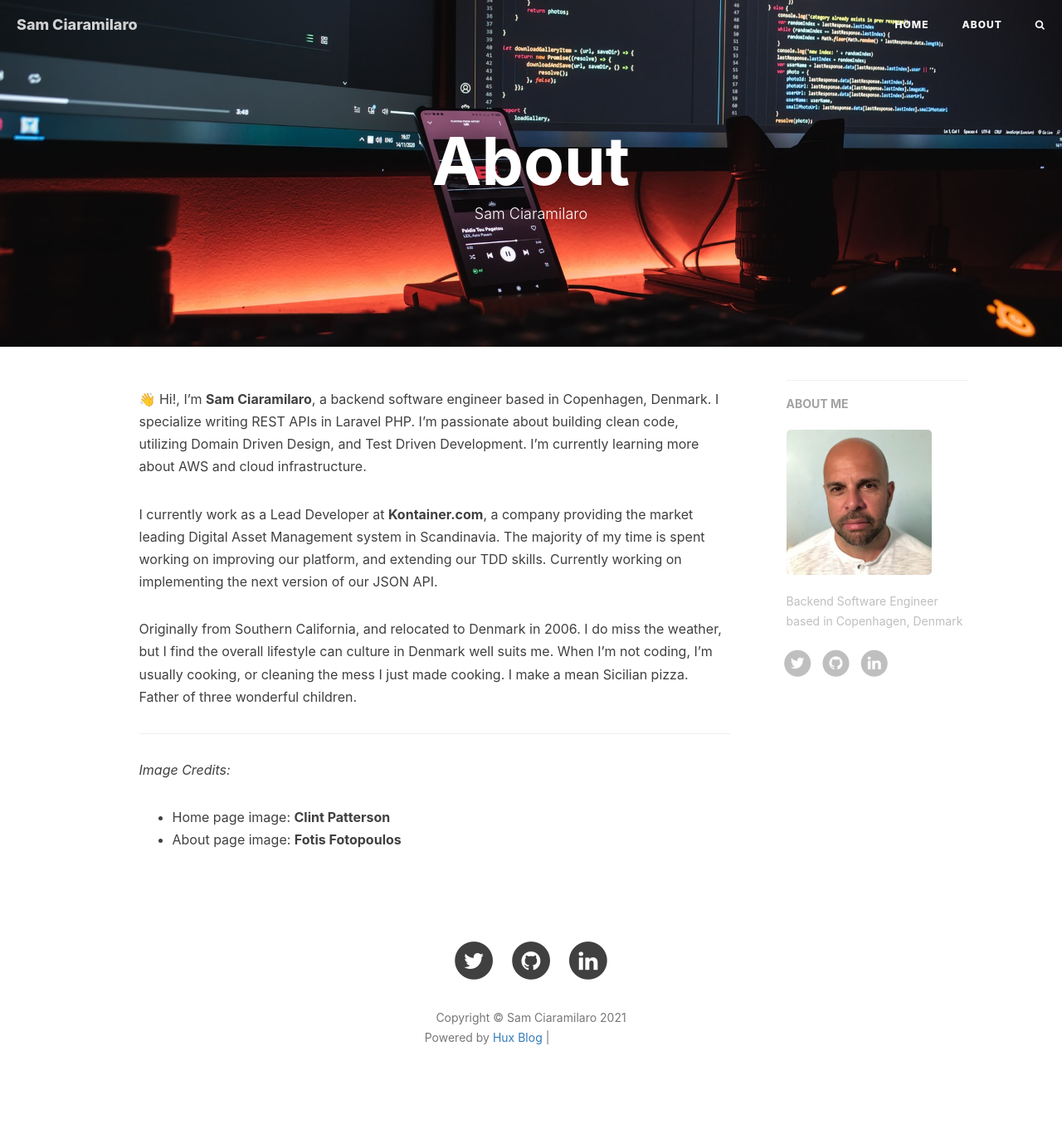
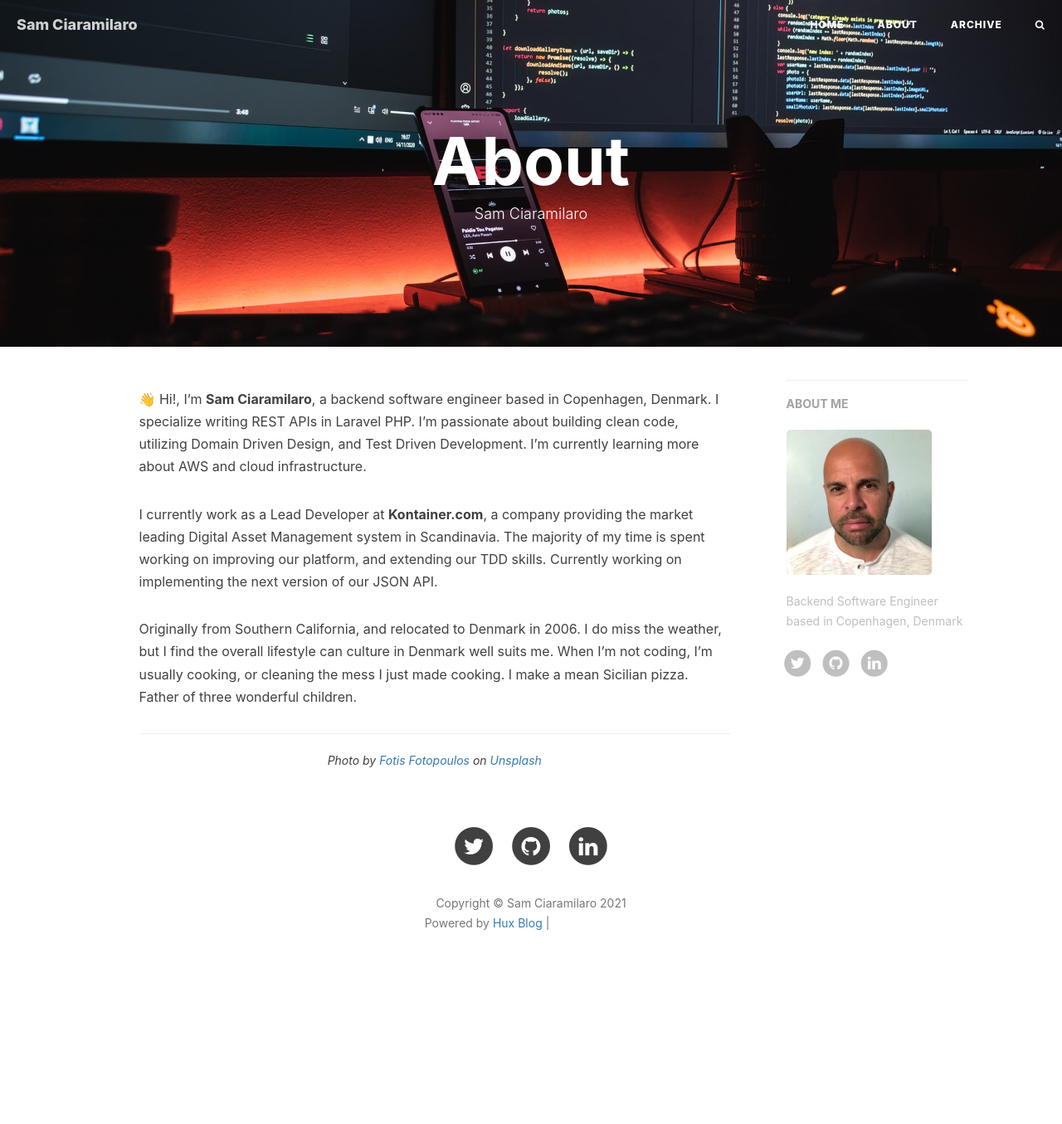
Before and after one commit to mass6/samciaramilaro-jekyll, a Jekyll site: the page built from about.html, in a window 1280 px wide. Shown: the whole page at 83% size. Built offline with Jekyll 4.4.1, drawn with Linux system fonts in a browser that asks for light colours; nearby versions of some CDN libraries; comment, search, counter and statistics services are not loaded; after the commit the page ends 1217 px from its top, so only the background shows below that; grey boxes are pictures that could not be loaded.

Commit message:
Include image credits inline

```diff
--- a/_config.yml
+++ b/_config.yml
@@ -71,8 +71,8 @@ netease_comment: false
 # ba_track_id: [your track id]
 
 # Google Analytics
-# ga_track_id: 'UA-49627206-1'            # Format: UA-xxxxxx-xx
-# ga_domain: huangxuan.me
+# ga_track_id: 'UA-xxxxxx-1'            # Format: UA-xxxxxx-xx
+# ga_domain: domain.name
 
 
 
--- a/_includes/about/en.md
+++ b/_includes/about/en.md
@@ -4,8 +4,7 @@ I currently work as a Lead Developer at **Kontainer.com**, a company providing t
 
 Originally from Southern California, and relocated to Denmark in 2006. I do miss the weather, but I find the overall lifestyle can culture in Denmark well suits me. When I'm not coding, I'm usually cooking, or cleaning the mess I just made cooking. I make a mean Sicilian pizza. Father of three wonderful children.
 
-
 <hr/>
-*Image Credits:*
-- Home page image: **Clint Patterson**
-- About page image: **Fotis Fotopoulos**
+<div class="pager caption">
+    Photo by <a href="https://unsplash.com/@ffstop?utm_source=unsplash&utm_medium=referral&utm_content=creditCopyText">Fotis Fotopoulos</a> on <a href="https://unsplash.com/@ffstop?utm_source=unsplash&utm_medium=referral&utm_content=creditCopyText">Unsplash</a>
+</div>
--- a/index.html
+++ b/index.html
@@ -44,3 +44,6 @@ description: "Software Engineer"
     {% endif %}
 </ul>
 {% endif %}
+<div class="pager caption">
+    Photo by <a href="https://unsplash.com/@cbpsc1?utm_source=unsplash&utm_medium=referral&utm_content=creditCopyText">Clint Patterson</a> on <a href="https://unsplash.com/@cbpsc1?utm_source=unsplash&utm_medium=referral&utm_content=creditCopyText">Unsplash</a>
+</div>
```
Also changed, not shown: archive.html (renamed from _hidden_pages/archive.html, +5 -2 lines), img/archive-bg.jpg (added), img/archive-bg1.jpg (added).
